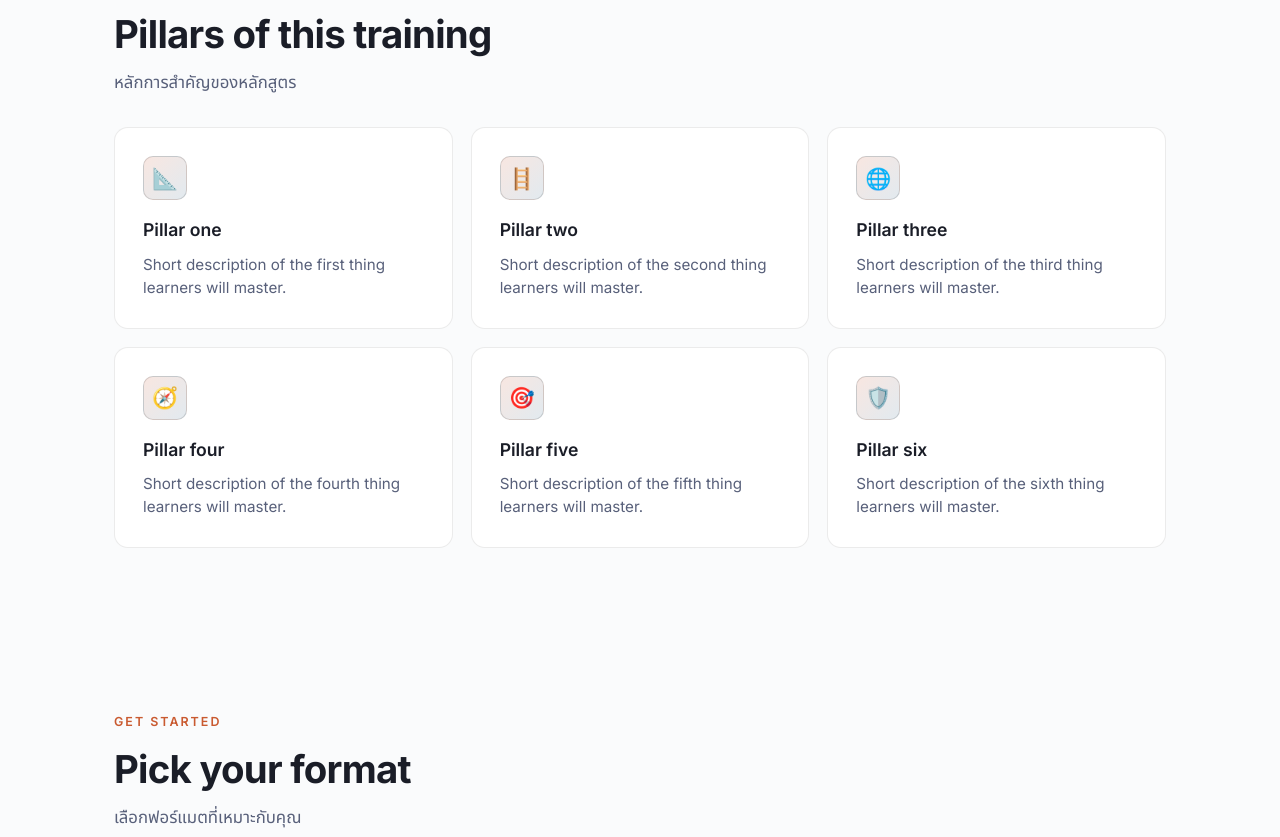
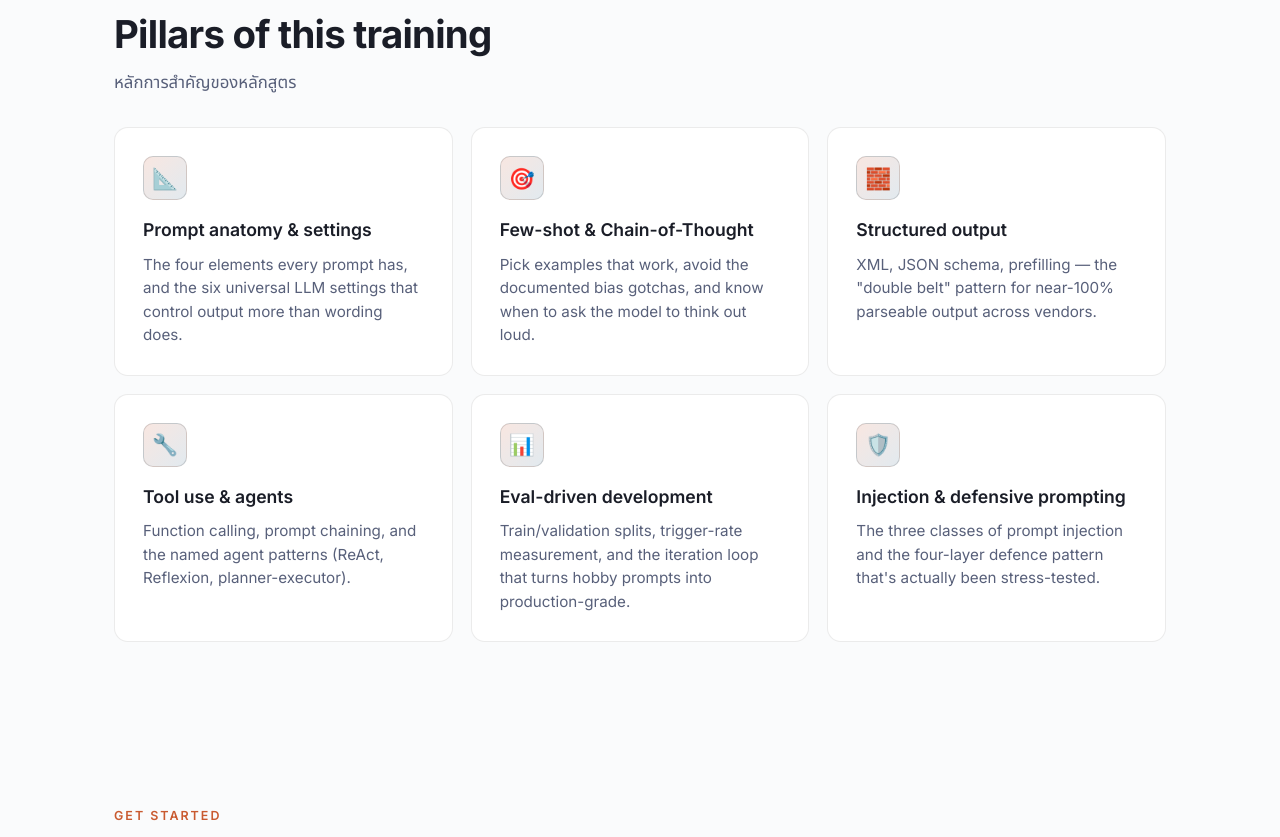
Before and after one commit to supachai-j/prompt-engineering-101, a plain HTML site: page index.html in a window 1280 px wide. Shown: the part 703-1540 px from the top of the page. Drawn offline with Linux system fonts and the light colour scheme.

Commit message:
Phase 9: tune landing — replace placeholder pillars with course content
6 real pillars matching the 16 modules:
- Prompt anatomy & settings
- Few-shot & Chain-of-Thought
- Structured output
- Tool use & agents
- Eval-driven development
- Injection & defensive prompting

```diff
--- a/index.html
+++ b/index.html
@@ -245,36 +245,35 @@
   <h2 class="section-title">Pillars of this training</h2>
   <p class="section-th">หลักการสำคัญของหลักสูตร</p>
   <div class="features">
-    <!-- TODO: replace these with your actual pillars -->
     <div class="feature">
       <div class="ico">📐</div>
-      <h3>Pillar one</h3>
-      <p>Short description of the first thing learners will master.</p>
-    </div>
-    <div class="feature">
-      <div class="ico">🪜</div>
-      <h3>Pillar two</h3>
-      <p>Short description of the second thing learners will master.</p>
-    </div>
-    <div class="feature">
-      <div class="ico">🌐</div>
-      <h3>Pillar three</h3>
-      <p>Short description of the third thing learners will master.</p>
-    </div>
-    <div class="feature">
-      <div class="ico">🧭</div>
-      <h3>Pillar four</h3>
-      <p>Short description of the fourth thing learners will master.</p>
+      <h3>Prompt anatomy &amp; settings</h3>
+      <p>The four elements every prompt has, and the six universal LLM settings that control output more than wording does.</p>
     </div>
     <div class="feature">
       <div class="ico">🎯</div>
-      <h3>Pillar five</h3>
-      <p>Short description of the fifth thing learners will master.</p>
+      <h3>Few-shot &amp; Chain-of-Thought</h3>
+      <p>Pick examples that work, avoid the documented bias gotchas, and know when to ask the model to think out loud.</p>
+    </div>
+    <div class="feature">
+      <div class="ico">🧱</div>
+      <h3>Structured output</h3>
+      <p>XML, JSON schema, prefilling — the "double belt" pattern for near-100% parseable output across vendors.</p>
+    </div>
+    <div class="feature">
+      <div class="ico">🔧</div>
+      <h3>Tool use &amp; agents</h3>
+      <p>Function calling, prompt chaining, and the named agent patterns (ReAct, Reflexion, planner-executor).</p>
+    </div>
+    <div class="feature">
+      <div class="ico">📊</div>
+      <h3>Eval-driven development</h3>
+      <p>Train/validation splits, trigger-rate measurement, and the iteration loop that turns hobby prompts into production-grade.</p>
     </div>
     <div class="feature">
       <div class="ico">🛡️</div>
-      <h3>Pillar six</h3>
-      <p>Short description of the sixth thing learners will master.</p>
+      <h3>Injection &amp; defensive prompting</h3>
+      <p>The three classes of prompt injection and the four-layer defence pattern that's actually been stress-tested.</p>
     </div>
   </div>
 </section>
```
